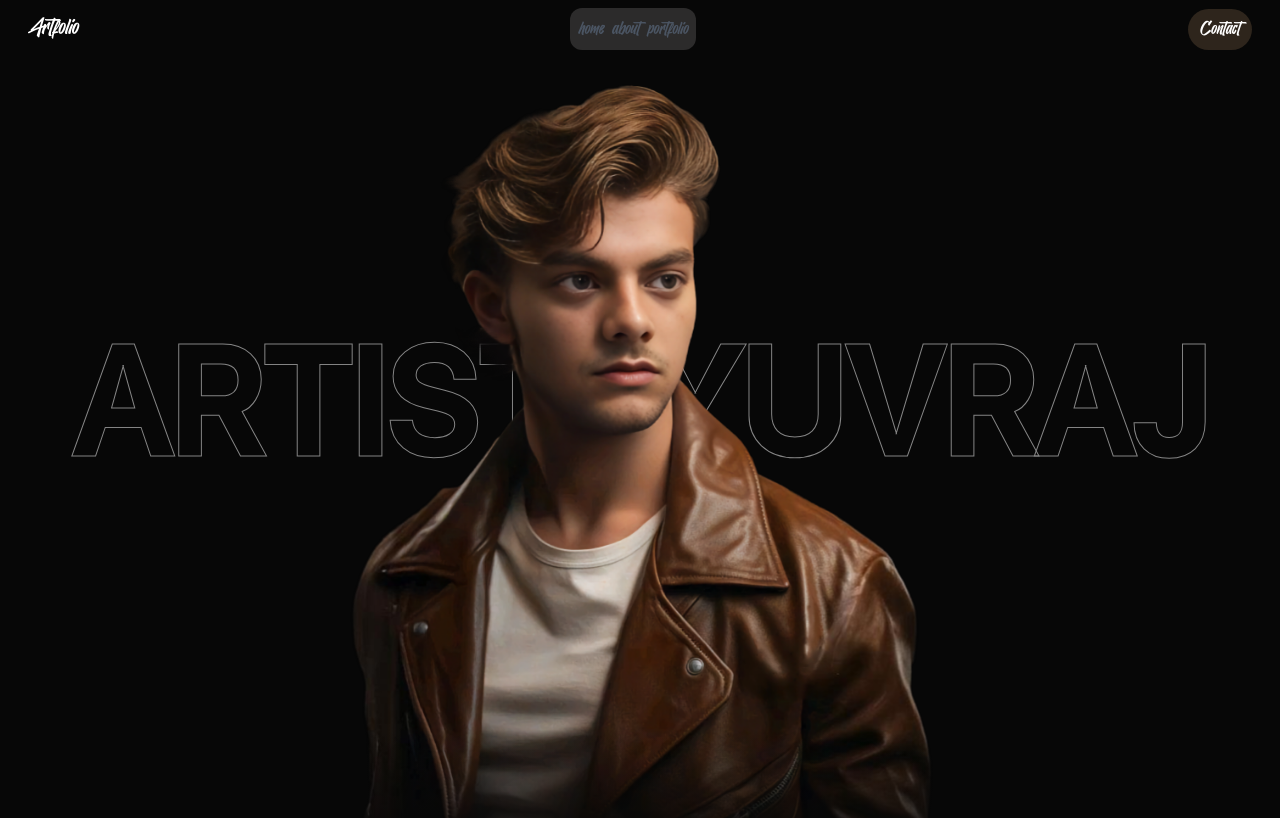
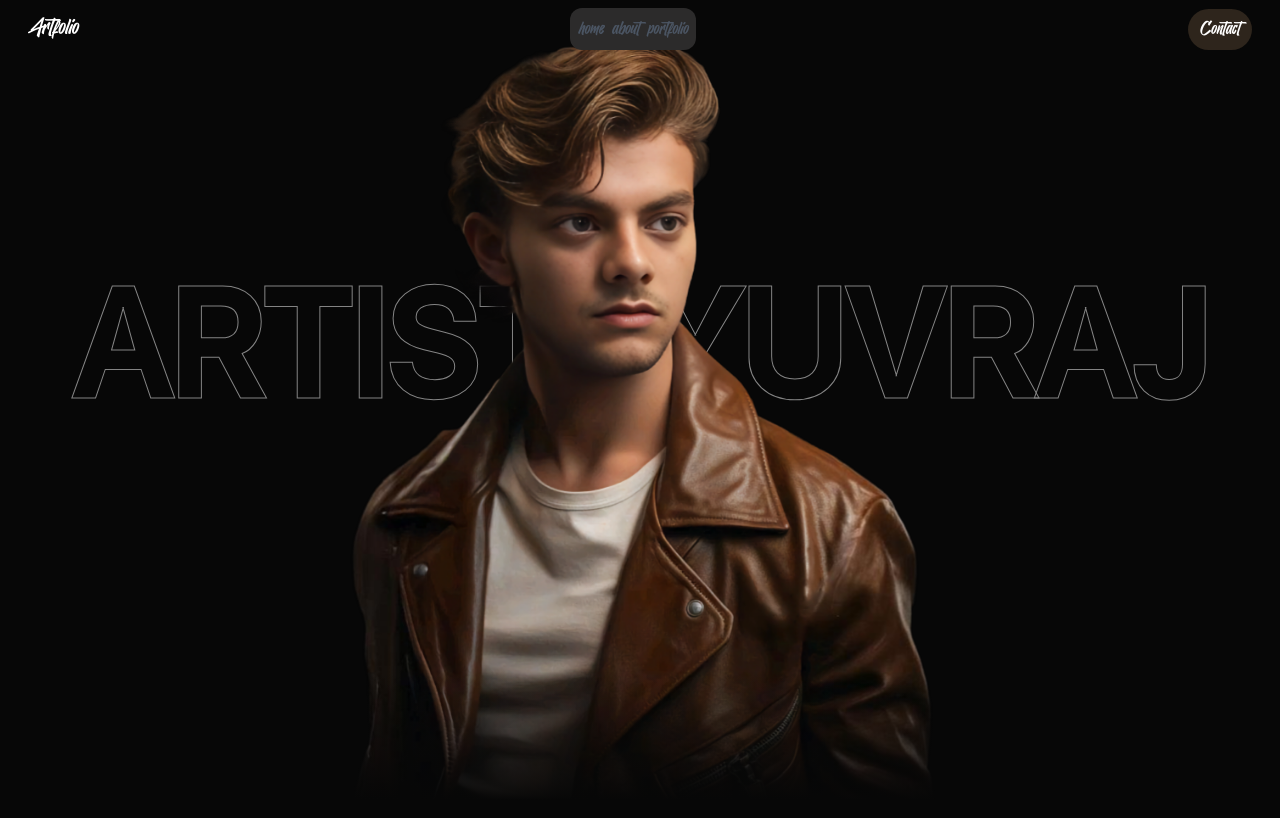
Before and after one commit to techiuv/artist-portfolio, a React (Vite) app: page / in a window 1280 px wide. Shown: the top 818 px of the page. Built offline with nearby package versions, Linux system fonts and the light colour scheme.

Commit message:
Update Navbar.jsx

```diff
--- a/src/component/Navbar.jsx
+++ b/src/component/Navbar.jsx
@@ -53,7 +53,7 @@ const Navbar = () => {
     <nav
       className={`${
         scrollY > 50 ? 'fixed top-0 left-0 right-0 bg-[#ffffff09] backdrop-blur-md z-50' : ''
-      } flex justify-between items-center w-full min-h-[5vh] px-2 md:px-7 transition-all py-2 duration-300 z-50`}
+      } flex justify-between items-center fixed top-0 left-0 right-0 w-full min-h-[5vh] px-2 md:px-7 transition-all py-2 duration-300 z-50`}
     >
       {/* Logo */}
       <div>
@@ -108,7 +108,7 @@ const Navbar = () => {
       </div>
 
       <div
-        className={`fixed inset-0 bg-transparent h-[100%] w-[100%] z-40 transition-opacity duration-300 ${isOpen ? 'block' : 'hidden'}`}
+        className={`fixed inset-0 bg-transparent h-screen w-screen z-40 transition-opacity duration-300 ${isOpen ? 'block' : 'hidden'}`}
         onClick={toggleDrawer}
         role="presentation"
       ></div>
```
